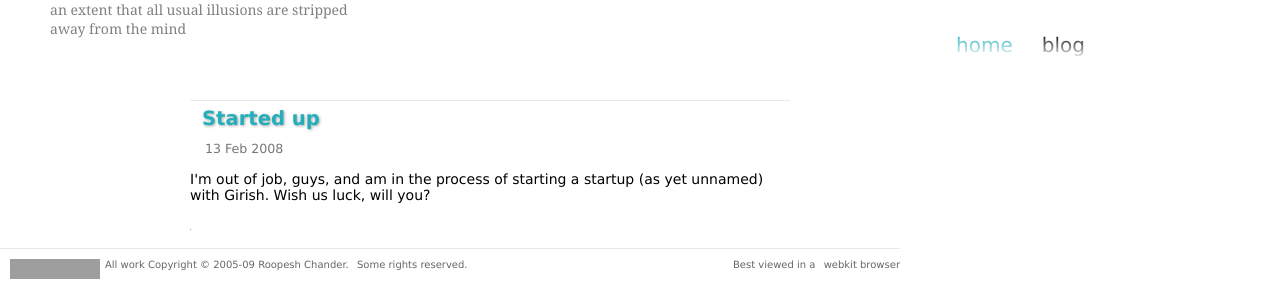
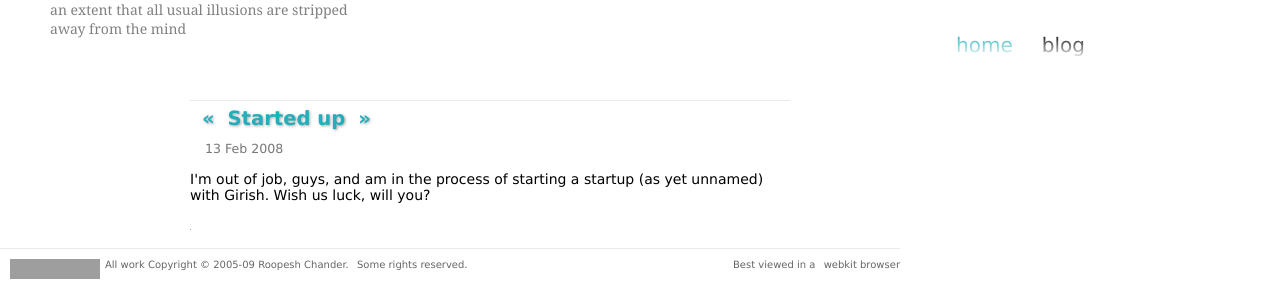
Before and after one commit to roop/roop.knurd.in-archive, a Jekyll site: the page built from blog/_posts/2008-02-13-started.html, in a window 1280 px wide. Shown: the part 130-430 px from the top of the page. Built offline with Jekyll 4.4.1, drawn with Linux system fonts in a browser that asks for light colours; grey boxes are pictures that could not be loaded.

Commit message:
allow navigating to next/prev posts from the posts page

```diff
--- a/_layouts/post.html
+++ b/_layouts/post.html
@@ -1,9 +1,12 @@
 ---
 layout: base
 ---
-
 <div id="chunk">
-    <h1><a href="{{ post.url }}">{{ page.title }}</a></h1>
+    <h1>
+        <a href="{{ page.previous.url }}">&laquo;</a>
+        {{ page.title }}
+        <a href="{{ page.next.url }}">&raquo;</a>
+    </h1>
     <div class="date">{{ page.date | date_to_string }}</div>
     <div class="stuff">
         <p>
```
